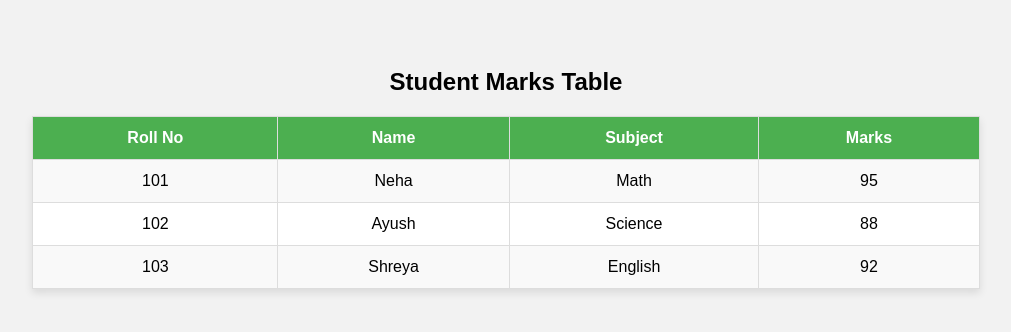
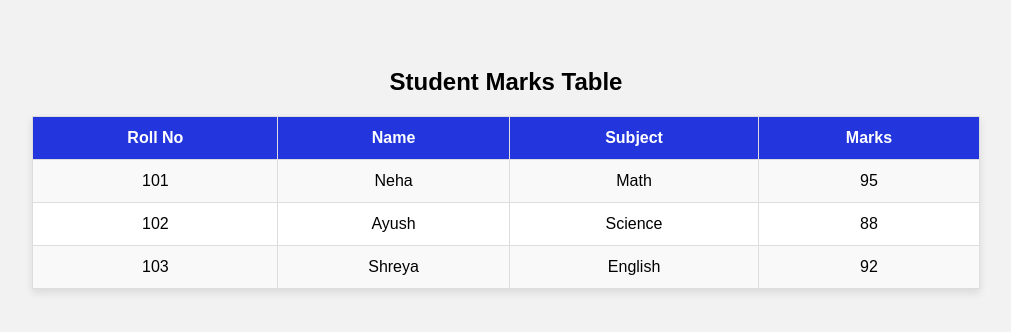
Before and after one commit to nehayadav05/Practice-Git, a plain HTML site: page index.html in a window 1280 px wide. Shown: the whole page, without its empty margins (134-1145 px from the left). Drawn offline with Linux system fonts and the light colour scheme.

Commit message:
Changes made in CSS

```diff
--- a/index.html
+++ b/index.html
@@ -25,7 +25,7 @@
     }
 
     th {
-      background-color: #4CAF50;
+      background-color: #2336de;
       color: white;
     }
 
```
